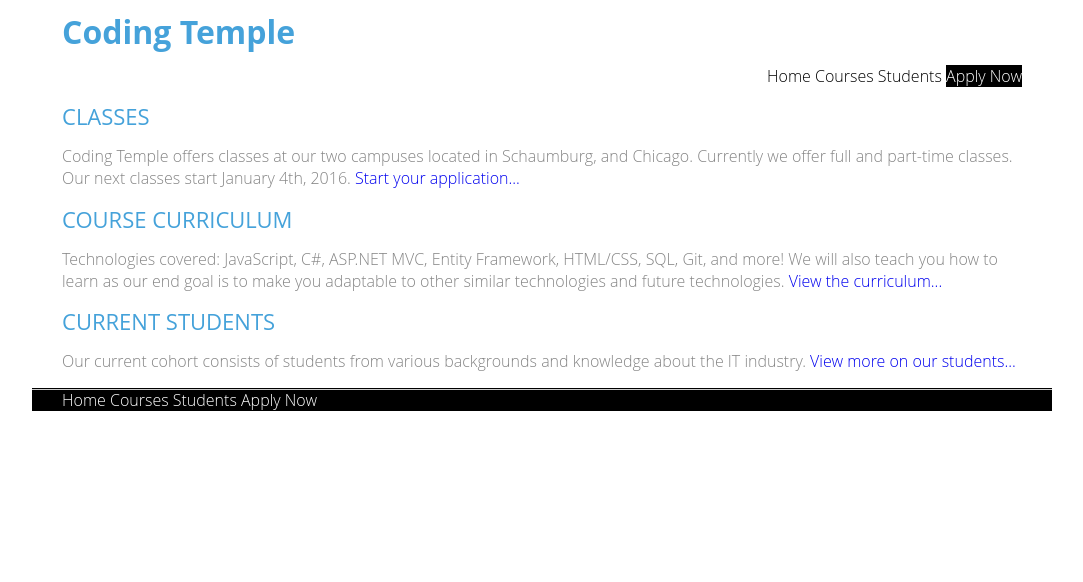
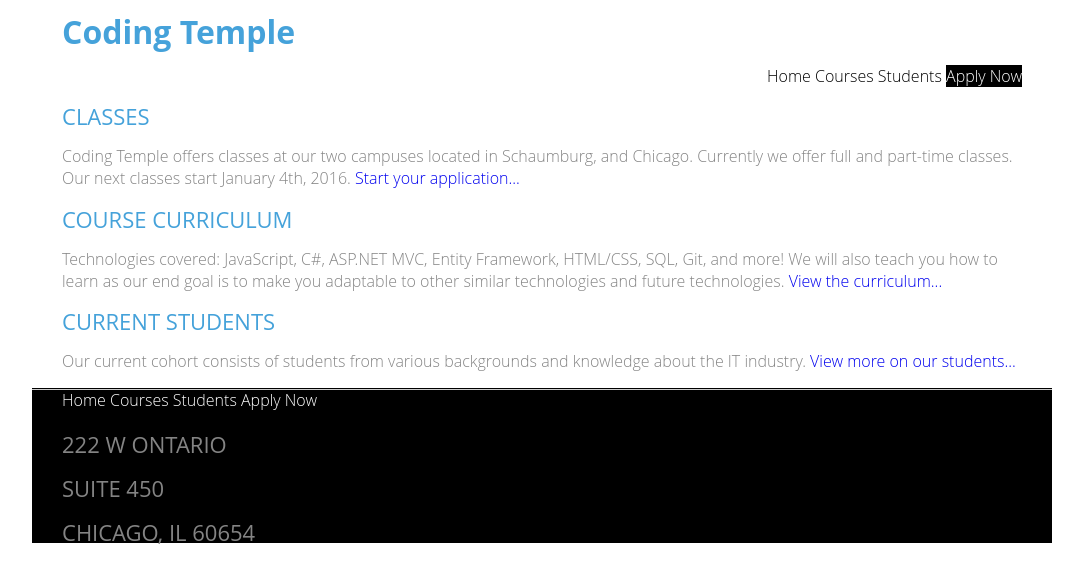
Before and after one commit to normcler/CodingTemple.HTML.Web, a plain HTML site: page index.html in a window 1280 px wide. Shown: the whole page, without its empty margins (98-1181 px from the left). Drawn offline with Linux system fonts and the light colour scheme.

Commit message:
Updated address

```diff
--- a/index.html
+++ b/index.html
@@ -110,6 +110,9 @@
             <a href="apply.html">Apply Now</a>
         </nav>
         <aside>
+            <h3>222 W Ontario</h3>
+            <h3>Suite 450</h3>
+            <h3>Chicago, IL 60654</h3>
         </aside>
     </footer>
 </body>
```
